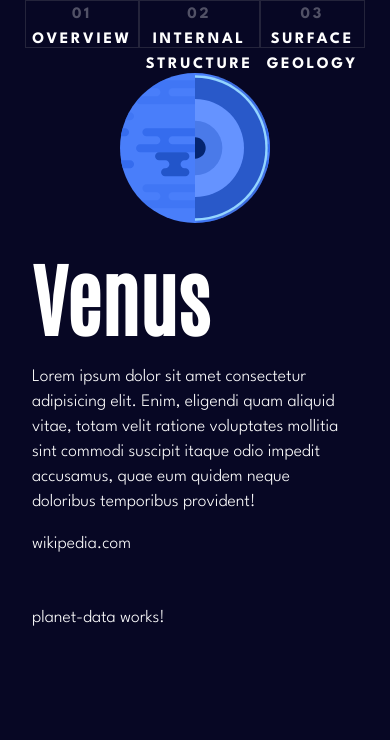
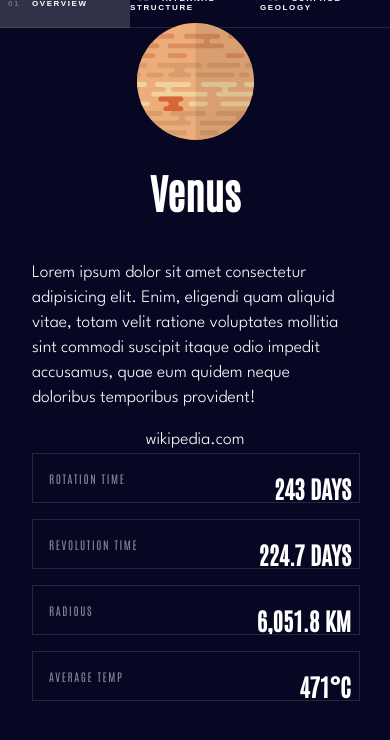
Before and after one commit to EliasTM1/ng-Planet, an Angular app in the folder src/planets/: page /planet/1 in a window 390 px wide. Shown: the top 740 px of the page. Built offline with nearby package versions, Linux system fonts and the light colour scheme.

Commit message:
Layout almost done, small adjusts on responsive

```diff
--- a/src/planets/src/app/nav-bar/nav-bar.component.scss
+++ b/src/planets/src/app/nav-bar/nav-bar.component.scss
@@ -2,7 +2,7 @@
 nav {
   width: 100%;
   // border: 3px dotted greenyellow;
-  border-bottom: .1rem solid rgb(151, 151, 151, .2);
+  border-bottom: $grayborder;
   display: flex;
   justify-content: space-between;
   align-items: center;
@@ -19,16 +19,14 @@ nav {
     display: flex;
     max-width: 100%;
     text-align: right;
-    // margin: 0;
   }
 
-  li {
+  h4 {
     cursor: pointer;
-    margin-inline: 1rem;
   }
 }
 
-@media screen and (max-width: $table-brkPoint) {
+@media screen and (max-width: $tablet-brkPoint) {
   nav {
     display: flex;
     flex-direction: column;
--- a/src/planets/src/app/planet-card/particles/particlesjs-config.ts
+++ b/src/planets/src/app/planet-card/particles/particlesjs-config.ts
@@ -4,7 +4,7 @@ export const ParticlesConfig : ParticulesConfig = {
   "particles": {
     "number": {
       // "value": 40,
-      "value": 40,
+      "value": 180,
       "density": {
         "enable": true,
         "value_area": 800
--- a/src/planets/src/app/planet-card/planet-card.component.scss
+++ b/src/planets/src/app/planet-card/planet-card.component.scss
@@ -3,7 +3,7 @@
 section {
   display: grid;
   // width: 100%;
-  height: 100vh;
+  height: 85vh;
   background-color: transparent;
   display: grid;
   border: 0;
@@ -41,10 +41,16 @@ section {
 
 }
 
-@media screen and (max-width: $table-brkPoint) {
+@media screen and (max-width: $tablet-adjust-brkPoint) {
+  .test {
+    padding-inline: 5rem;
+  }
+}
+
+@media screen and (max-width: $tablet-brkPoint) {
   .test {
     grid-template-columns: 1fr 1fr;
-    padding-inline: 2rem;
+    padding-inline: 0rem;
 
     app-planet-media {
       grid-column: 1 / span 3;
@@ -86,6 +92,7 @@ section {
     justify-content: center;
 
     app-planet-media {
+      // margin-top: 4rem;
       order: 2;
     }
 
@@ -95,7 +102,8 @@ section {
 
     app-planet-sections {
       order: 1;
-      height: 3rem;
+      height: 250px;
+      // height: 3rem;
     }
 
     app-planet-data {
--- a/src/planets/src/app/planet-card/planet-data/planet-data.component.html
+++ b/src/planets/src/app/planet-card/planet-data/planet-data.component.html
@@ -1 +1,21 @@
-<p>planet-data works!</p>
+<div class="container">
+  <div class="planet-data">
+    <span>ROTATION TIME</span>
+    <h2>243 DAYS</h2>
+  </div>
+  <div class="planet-data">
+    <span>REVOLUTION TIME</span>
+    <h2>224.7 DAYS</h2>
+
+  </div>
+  <div class="planet-data">
+    <span>RADIOUS</span>
+    <h2>6,051.8 KM</h2>
+
+  </div>
+  <div class="planet-data">
+    <span>AVERAGE TEMP</span>
+    <h2>471°C</h2>
+
+  </div>
+</div>
--- a/src/planets/src/app/planet-card/planet-data/planet-data.component.scss
+++ b/src/planets/src/app/planet-card/planet-data/planet-data.component.scss
@@ -0,0 +1,80 @@
+@import '../../../assets/styles/variables';
+
+.container {
+  display: flex;
+  justify-content: space-between;
+  margin-inline: 2rem;
+  .planet-data {
+    height: 128px;
+    width: 23%;
+    border: $grayborder;
+    background-color: transparent;
+    display: flex;
+    flex-direction: column;
+    align-items: flex-start;
+    justify-content: center;
+    margin: .5rem;
+    overflow: scroll;
+
+    span {
+      height: auto;
+      font-family: "Antonio";
+      font-size: .7rem;
+      opacity: .5;
+      line-height: .5rem;
+      letter-spacing: .1rem;
+      margin: .3rem;
+      margin-top: 1.3rem;
+      margin-left: 1rem;
+    }
+
+    h2 {
+      margin: .5rem;
+      font-size: 2rem;
+      height: 1.313rem;
+      margin-bottom: 3rem;
+      margin-left: 1rem;
+    }
+  }
+}
+
+@media screen and (max-width: $tablet-brkPoint) {
+  .container {
+    display: flex;
+    justify-content: space-between;
+    .planet-data {
+      height: 100%;
+      width: 23%;
+
+      span {
+
+      }
+
+      h2 {
+        font-size: 1.5rem;
+      }
+    }
+}
+}
+
+@media screen and (max-width: $mobile-brkPoint) {
+  .container {
+    flex-direction: column;
+    .planet-data {
+      height: 3rem;
+      width: 100%;
+      border: $grayborder;
+      background-color: transparent;
+      flex-direction: row;
+      justify-content: space-between;
+      margin: 0;
+      margin-bottom: 1rem;
+      span {
+        margin-inline: 1rem;
+      }
+
+    }
+
+
+}
+}
--- a/src/planets/src/app/planet-card/planet-info/planet-info.component.scss
+++ b/src/planets/src/app/planet-card/planet-info/planet-info.component.scss
@@ -1,3 +1,5 @@
+@import "../../../assets/styles/variables";
+
 .planet-info {
   display: flex;
   flex-direction: column;
@@ -6,7 +8,29 @@
   height: 90%;
   margin: 0;
 
-  // p{
-  //   width: ;
-  // }
+  h1 {
+    font-size: 4.313rem;
+  }
 }
+
+@media screen and (max-width: $tablet-brkPoint) {
+  .planet-info {
+    padding-left: 2.5rem;
+
+    h1 {
+      font-size: 2.563rem;;
+    }
+  }
+}
+
+@media screen and (max-width: $mobile-brkPoint) {
+  .planet-info {
+    padding-inline: 2rem;
+    align-items: center;
+    justify-content: inherit;
+
+    h1 {
+      font-size: 2.563rem;
+    }
+  }
+}
--- a/src/planets/src/app/planet-card/planet-media/planet-media.component.html
+++ b/src/planets/src/app/planet-card/planet-media/planet-media.component.html
@@ -1,3 +1,9 @@
 <div class="media-container">
-  <img src="../../../assets/planet-neptune-internal.svg" alt="">
+  <!-- Saturn -->
+  <!-- <img src="../../../assets/planet-saturn-internal.svg" alt=""> -->
+  <img src="../../../assets/planet-jupiter.svg" alt="">
+  <!-- <img src="../../../assets/planet-mars-internal.svg" alt=""> -->
+  <!-- <img src="../../../assets/planet-venus.svg" alt=""> -->
+  <!-- <img src="../../../assets/planet-mercury.svg" alt=""> -->
+  <!-- <img src="../../../assets/planet-earth.svg" alt=""> -->
 </div>
--- a/src/planets/src/app/planet-card/planet-media/planet-media.component.scss
+++ b/src/planets/src/app/planet-card/planet-media/planet-media.component.scss
@@ -5,12 +5,23 @@
   height: 100%;
   align-items: center;
   justify-content: center;
+  margin: auto;
 
   img {
-    width: 30%;
+    width: 50%;
   }
 }
 
+
+@media screen and (max-width: $tablet-brkPoint) {
+  .media-container{
+    // width: 50%;
+
+    img {
+      width: 50%;
+    }
+  }
+  }
 
 @media screen and (max-width: $mobile-brkPoint) {
   .media-container{
@@ -20,7 +31,7 @@
     justify-content: center;
 
     img {
-      width: 150px;
+      width: 30%;
     }
   }
   }
--- a/src/planets/src/app/planet-card/planet-sections/planet-sections.component.html
+++ b/src/planets/src/app/planet-card/planet-sections/planet-sections.component.html
@@ -1,5 +1,11 @@
 <ul>
-  <button class="sections-btn"><h3><span> 01 </span>OVERVIEW</h3></button>
-  <button class="sections-btn"><h3><span> 02 </span>INTERNAL STRUCTURE</h3></button>
-  <button class="sections-btn"><h3><span> 03 </span>SURFACE GEOLOGY</h3></button>
+  <button class="sections-btn">
+    <p><span> 01 </span>OVERVIEW</p>
+  </button>
+  <button class="sections-btn">
+    <p><span> 02 </span>INTERNAL STRUCTURE</p>
+  </button>
+  <button class="sections-btn">
+    <p><span> 03 </span>SURFACE GEOLOGY</p>
+  </button>
 </ul>
--- a/src/planets/src/app/planet-card/planet-sections/planet-sections.component.scss
+++ b/src/planets/src/app/planet-card/planet-sections/planet-sections.component.scss
@@ -10,21 +10,38 @@ ul {
 
   .sections-btn {
     height: 3rem;
-    // margin-bottom: 1rem;
-    border: 0.1rem solid rgb(151, 151, 151, 0.2);
+    border: $grayborder;
     width: 100%;
+    margin-bottom: 1rem;
+    text-align: left;
     span {
       color: rgb(255, 255, 255, 0.3);
     }
     &:hover {
       background-color: rgb(216, 216, 216, 0.2);
     }
+
+    p{
+      font-weight: bold;
+      font-size: .5rem;
+      letter-spacing: 0.1rem;
+
+      span {
+        margin-inline: .5rem;
+      }
+    }
+  }
+  .active {
+    background-color: $planet-blue;
   }
 }
 
-@media screen and (max-width: $table-brkPoint) {
+@media screen and (max-width: $tablet-brkPoint) {
   ul {
     justify-content: center;
+    margin-right: 2.6rem;
+    width: 80%;
+    // background-color: red;
   }
 }
 
@@ -32,6 +49,16 @@ ul {
   ul {
     display: flex;
     flex-direction: row;
+    align-items: center;
     max-height: 20px !important;
+    width: 100%;
+
+    .sections-btn {
+      padding: 0 !important;
+      text-overflow: ellipsis;
+      border: none;
+      border-bottom: $grayborder;
+    }
   }
+
 }
--- a/src/planets/src/assets/styles/_variables.scss
+++ b/src/planets/src/assets/styles/_variables.scss
@@ -14,5 +14,8 @@ $planet-ice: #2D68F0;
 
 // Breakpoints
 
-$table-brkPoint: 850px;
+$tablet-adjust-brkPoint: 1300px;
+$tablet-brkPoint: 768px;
 $mobile-brkPoint: 500px;
+
+$grayborder :0.1rem solid rgb(151, 151, 151, .2);
--- a/src/planets/src/styles.scss
+++ b/src/planets/src/styles.scss
@@ -53,6 +53,7 @@ h2 {
   font-size: 40px;
   line-height: 52px;
   letter-spacing: -1.5;
+  margin: 0;
 }
 
 h3{
@@ -62,6 +63,7 @@ h3{
   letter-spacing: 2.6px;
   line-height: 25px;
   margin: 0;
+  height: 1rem;
 }
 
 h4 {
```
